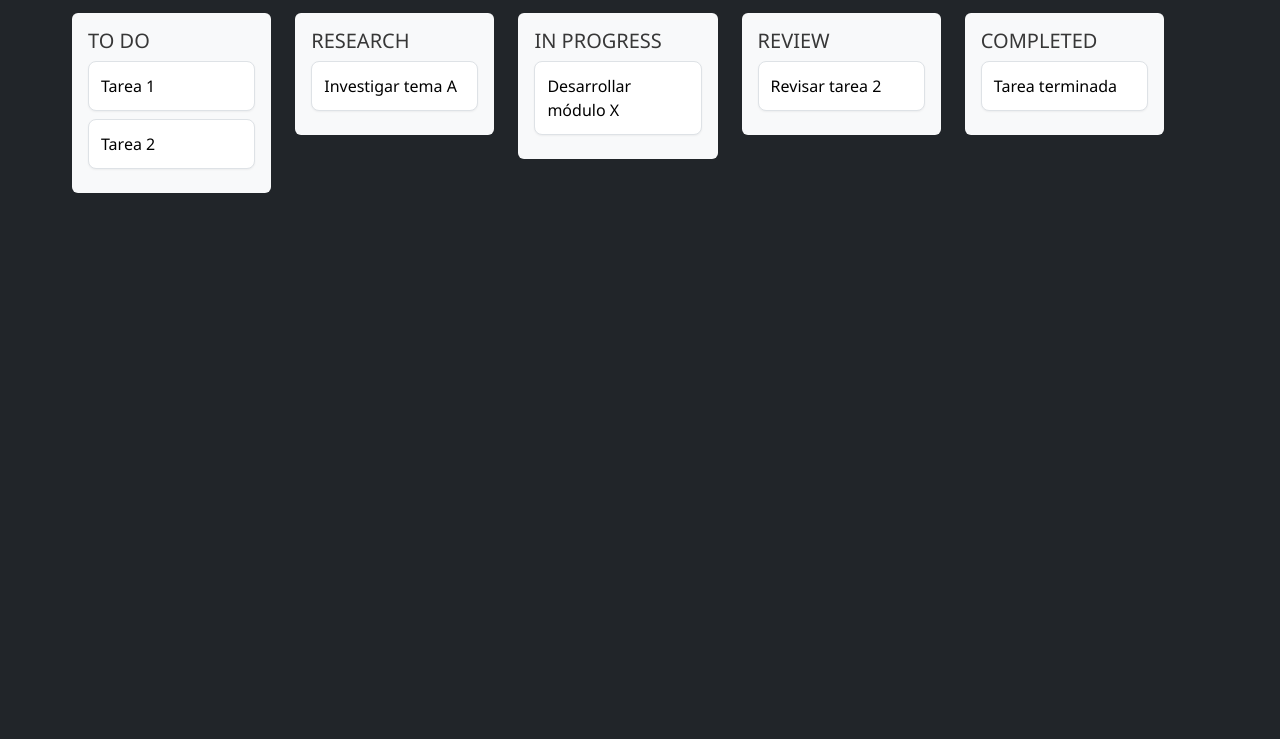
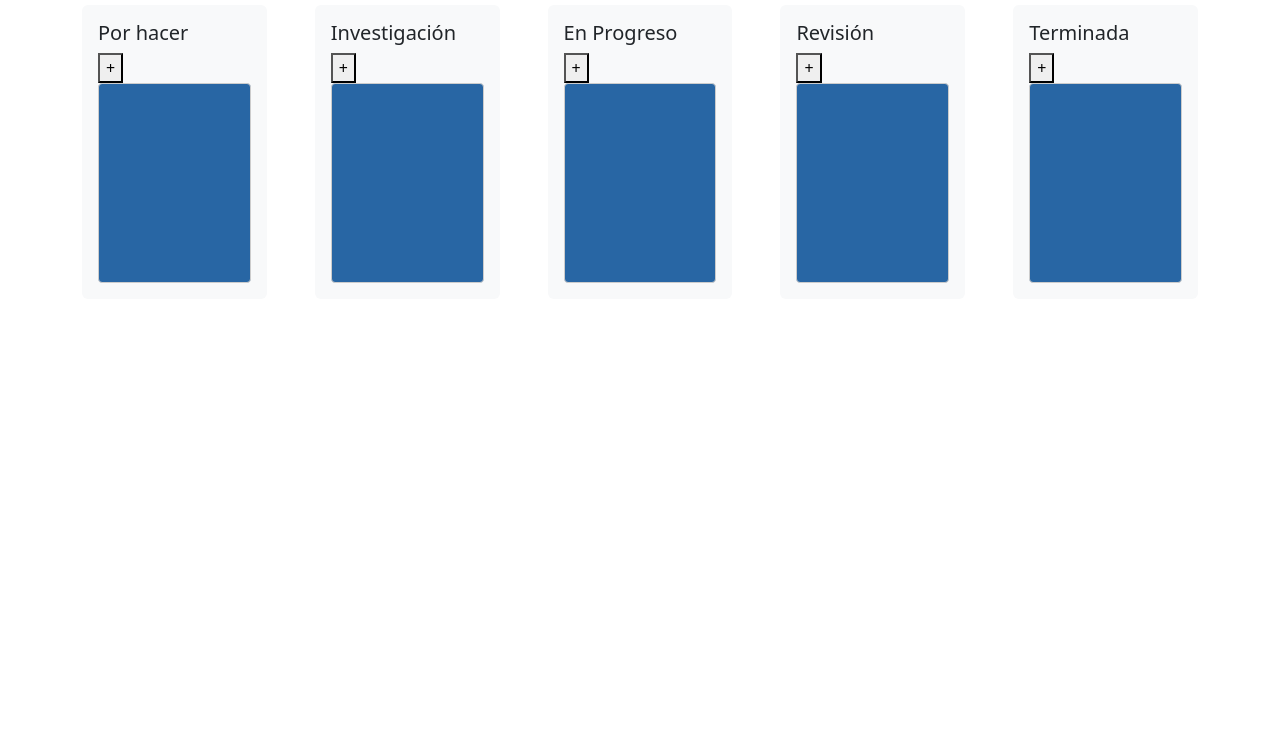
Before and after one commit to AilynMza/Trello.Clon-M5, a plain HTML site: page index.html in a window 1280 px wide. Shown: the part 61-800 px from the top of the page. Drawn offline with nearby package versions, Linux system fonts and the light colour scheme.

Commit message:
feat: base general para html, diseño y js

```diff
--- a/app.js
+++ b/app.js
@@ -0,0 +1,38 @@
+// URL de la API REST donde se almacenan las tareas
+const API_URL = `http://localhost:3000/tareas`;
+
+// DOM - Mensaje de error
+const errorMessage = document.querySelector(`#error-message`);
+// Tarjetas de tareas
+const pendiente = document.querySelector(`#pendiente`);
+const investigacion = document.querySelector(`#investigacion`);
+const enProgreso = document.querySelector(`#enProgreso`);
+const revision = document.querySelector(`#revision`);
+const terminada = document.querySelector(`#terminada`);
+
+// Funcion para mostrar mensajes de error
+function showError(message) {
+    errorMessage.textContent = message;
+    errorMessage.style.display = 'block';
+}
+// Funcion para ocultar el mensaje de errror
+function clearError() {
+    errorMessage.textContent = ``;
+    errorMessage.style.display = `none`;
+}
+
+// Funcion para obtener tareas
+async function getTareas() {
+    try {
+        const response = await fetch(API_URL);
+        const tareas = await response.json();
+        crearTareas(tareas);
+    } catch (error) {
+        showError(`Error al cargar las tareas`+ error.message)
+    }
+}
+
+// Funcion para crear tarea
+
+// Funcion para actualizar tarea
+// Funcion para eliminar tarea
--- a/index.html
+++ b/index.html
@@ -1,66 +1,81 @@
 <!DOCTYPE html>
-<html lang="es" data-bs-theme="dark">
+<html lang="es">
 <head>
-    <meta charset="UTF-8">
-    <meta name="viewport" content="width=device-width, initial-scale=1.0">
-    <title>Trello CLON</title>
+    <meta charset="UTF-8" />
+    <meta name="viewport" content="width=device-width, initial-scale=1" />
+    <title>Trello Clon</title>
 
-     <!-- Booststrap -->
-     <link href="https://cdn.jsdelivr.net/npm/bootstrap@5.3.6/dist/css/bootstrap.min.css" rel="stylesheet" integrity="sha384-4Q6Gf2aSP4eDXB8Miphtr37CMZZQ5oXLH2yaXMJ2w8e2ZtHTl7GptT4jmndRuHDT" crossorigin="anonymous">
-    <!-- Style CSS -->
-    <link rel="stylesheet" href="/styles.css">
-
+    <!-- Bootstrap-->
+    <link href="https://cdn.jsdelivr.net/npm/bootstrap@5.3.6/dist/css/bootstrap.min.css" rel="stylesheet" crossorigin="anonymous" />
+    <!-- CSS -->
+    <link rel="stylesheet" href="styles.css" />
 </head>
 <body>
-    <div id="error-message"></div>
 
+  <!-- NavBar-->
 <nav class="navbar bg-body-tertiary">
   <div class="container">
     <a class="navbar-brand" href="index.html">
-            <img src="imgs/Trello_logo.png" alt="Trellos logo" width="100" height="30">
+      <img src="imgs/Trello_logo.png" alt="Trello logo" width="100" height="30" />
     </a>
+    <button id="themeToggleBtn" type="button" class="btn btn-outline-primary" data-bs-toggle="button" aria-pressed="false">
+      Cambiar tema
+    </button>
   </div>
 </nav>
 
-      <div class="container mx-5 my-3 px-4 text-center containerCards">
-        <div class="row gx-4 text-start">
+<!-- Mensaje de error-->
+<div id="error-message" class="text-danger text-center mt-2"></div>
+
+<!-- Contenido -->
+<div class="container overflow-hidden text-center">
+  <div class="row text-start gx-5">
     <div class="col">
       <div class="p-3 bg-light rounded">
-              <h5>TO DO</h5>
-              <div class="card-task">Tarea 1</div>
-              <div class="card-task">Tarea 2</div>
+        <h5>Por hacer</h5>
+        <button>+</button>
+        <div id="pendiente" class="task-list"></div>
       </div>
     </div>
+
     <div class="col">
       <div class="p-3 bg-light rounded">
-              <h5>RESEARCH</h5>
-              <div class="card-task">Investigar tema A</div>
+        <h5>Investigación</h5>
+        <button>+</button>
+        <div id="investigacion" class="task-list"></div>
       </div>
     </div>
+
     <div class="col">
       <div class="p-3 bg-light rounded">
-              <h5>IN PROGRESS</h5>
-              <div class="card-task">Desarrollar módulo X</div>
+        <h5>En Progreso</h5>
+        <button>+</button>
+        <div id="enProgreso" class="task-list"></div>
       </div>
     </div>
+
     <div class="col">
       <div class="p-3 bg-light rounded">
-              <h5>REVIEW</h5>
-              <div class="card-task">Revisar tarea 2</div>
+        <h5>Revisión</h5>
+        <button>+</button>
+        <div id="revision" class="task-list"></div>
       </div>
     </div>
+
     <div class="col">
       <div class="p-3 bg-light rounded">
-              <h5>COMPLETED</h5>
-              <div class="card-task">Tarea terminada</div>
+        <h5>Terminada</h5>
+        <button>+</button>
+        <div id="terminada" class="task-list"></div>
       </div>
     </div>
   </div>
 </div>
 
+<!-- SortableJS -->
+<script src="https://cdn.jsdelivr.net/npm/sortablejs@1.15.6/Sortable.min.js"></script>
 
-
-    <!-- Conexion con js-->
-    <script type="module" src="app.js"></script>
+<!--JS -->
+<script src="app.js" type="module"></script>
 </body>
 </html>
--- a/styles.css
+++ b/styles.css
@@ -1,19 +1,26 @@
-body{
-    font-family: "Segoe UI", sans-serif;
+.task-list {
+  min-height: 200px;
+  border: 1px solid #ccc;
+  padding: 8px;
+  border-radius: 4px;
+  background-color: #2866a4;
 }
 
-.col > .p-3 {
-    color: rgb(55, 55, 55);
-    background-color: #e9ecef;
-    border-radius: 8px;
-  }
+.card-task {
+  background: white;
+  padding: 10px;
+  margin-bottom: 8px;
+  border-radius: 5px;
+  cursor: grab;
+  box-shadow: 0 2px 4px rgb(0 0 0 / 0.1);
+  transition: box-shadow 0.2s ease;
+}
 
-  .card-task {
-    color: black;
-    background-color: white;
-    border: 1px solid #dee2e6;
-    padding: 0.75rem;
-    margin-bottom: 0.5rem;
-    border-radius: 0.5rem;
-    box-shadow: 0 1px 2px rgba(0,0,0,0.05);
-  }
+.card-task:active {
+  cursor: grabbing;
+  box-shadow: 0 5px 15px rgb(0 0 0 / 0.3);
+}
+
+.bg-warning-subtle {
+  background-color: #fff3cd !important;
+}
```
Also changed, not shown: db.json (+14 -0 lines). Lines whose indentation alone changed are shown as unchanged.
